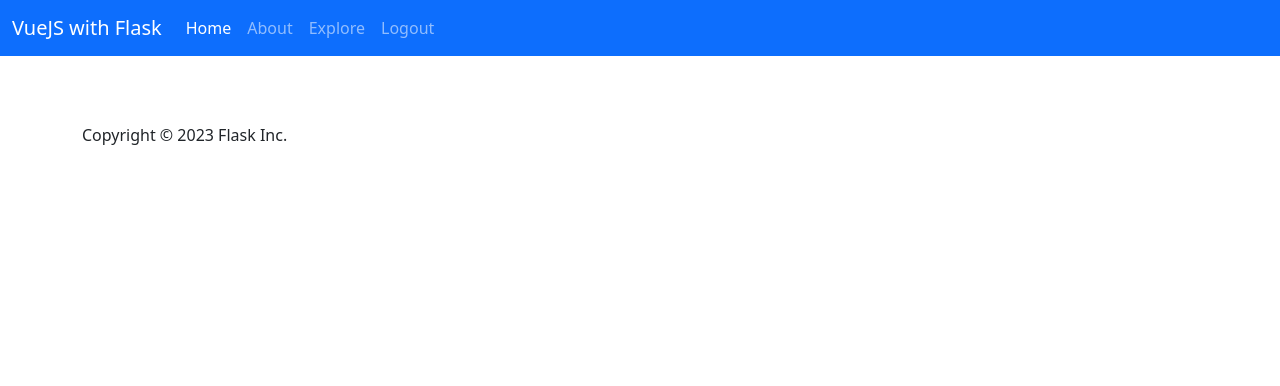
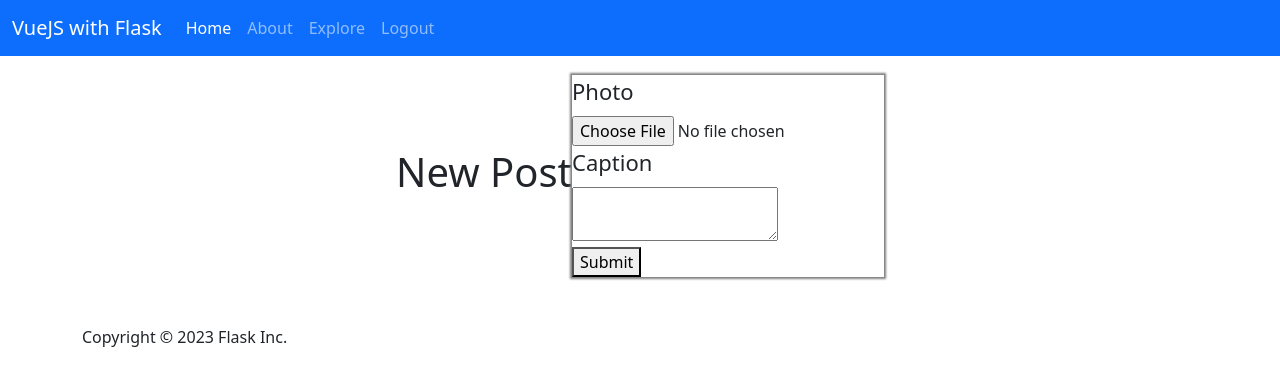
Before and after one commit to RoschelleMR/info3180-project2, a Vue app: page /newform in a window 1280 px wide. Shown: the top 386 px of the page. Built offline with nearby package versions, Linux system fonts and the light colour scheme; no server answers.

Commit message:
Added vue routes for Register Form and Post Form

```diff
--- a/src/components/NewPostForm.vue
+++ b/src/components/NewPostForm.vue
@@ -90,3 +90,4 @@ label{
 button{
 
 }
+</style>
--- a/src/components/RegisterForm.vue
+++ b/src/components/RegisterForm.vue
@@ -121,3 +121,4 @@ label{
  button{
 
  }
+</style>
--- a/src/router/index.js
+++ b/src/router/index.js
@@ -28,6 +28,16 @@ const router = createRouter({
       component: () => import('../views/LogoutView.vue')
     },
     {
+      path: '/register',
+      name: 'register',
+      component: () => import('../views/RegisterFormView.vue')
+    },
+    {
+      path: '/newform',
+      name: 'newform',
+      component: () => import('../views/NewPostFormView.vue')
+    },
+    {
       path: '/user/:id',
       name: 'user',
       // route level code-splitting
--- a/src/views/NewPostFormView.vue
+++ b/src/views/NewPostFormView.vue
@@ -1,7 +1,7 @@
 <script setup>
-    import LogOut from "@/components/NewPostForm.vue";
+    import NewPostForm from '../components/NewPostForm.vue';
 </script>
 
 <template>
-    <PostForm />
+    <NewPostForm />
 </template>
--- a/src/views/RegisterFormView.vue
+++ b/src/views/RegisterFormView.vue
@@ -1,5 +1,5 @@
 <script setup>
-    import LogOut from "@/components/RegisterForm.vue";
+    import RegisterForm from '../components/RegisterForm.vue';
 </script>
 
 <template>
```
